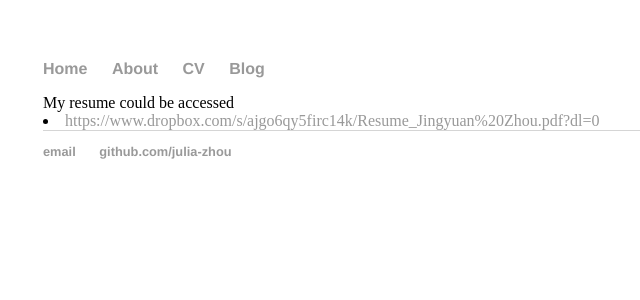
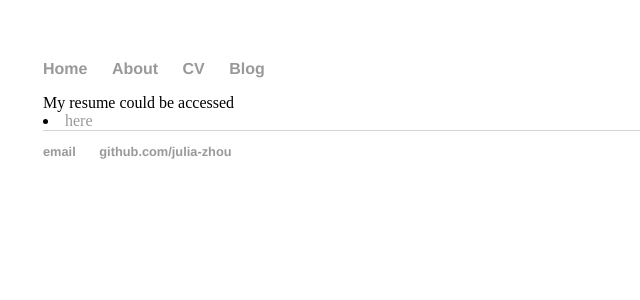
Before and after one commit to julia-zhou/julia-zhou.github.io, a Jekyll site: the page built from resume/index.html, in a window 1280 px wide. Shown: the top 300 px of the page, without its empty margins (149-789 px from the left). Built offline with Jekyll 4.4.1, drawn with Linux system fonts in a browser that asks for light colours.

Commit message:
Update index.html

```diff
--- a/resume/index.html
+++ b/resume/index.html
@@ -2,4 +2,4 @@
 layout: default
 title: Resume
 ---
-My resume could be accessed <li><a href="here">https://www.dropbox.com/s/ajgo6qy5firc14k/Resume_Jingyuan%20Zhou.pdf?dl=0</a></li>
+My resume could be accessed <li><a href="https://www.dropbox.com/s/ajgo6qy5firc14k/Resume_Jingyuan%20Zhou.pdf?dl=0">here</a></li>
```
